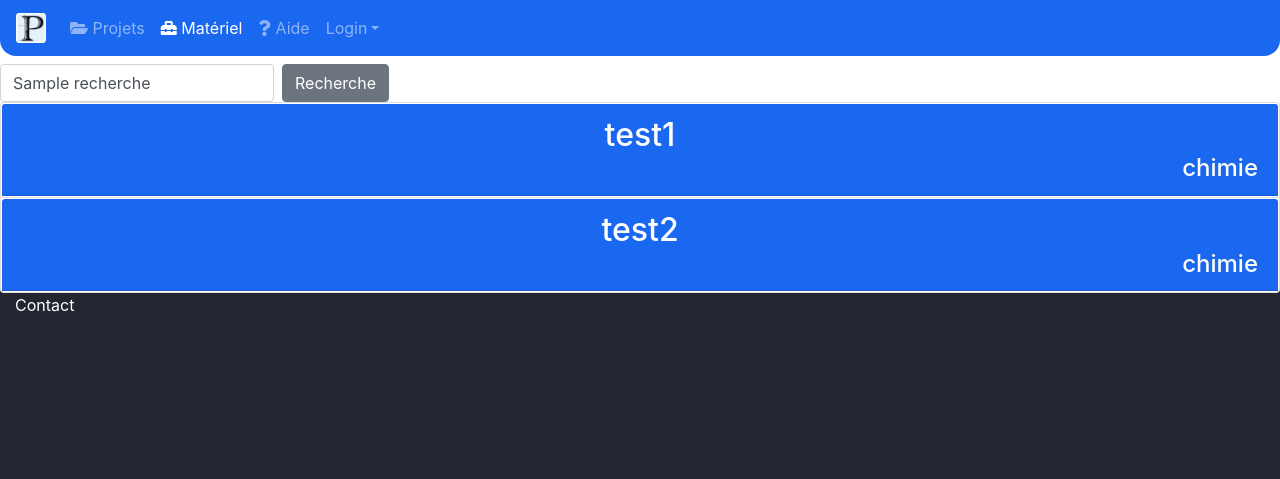
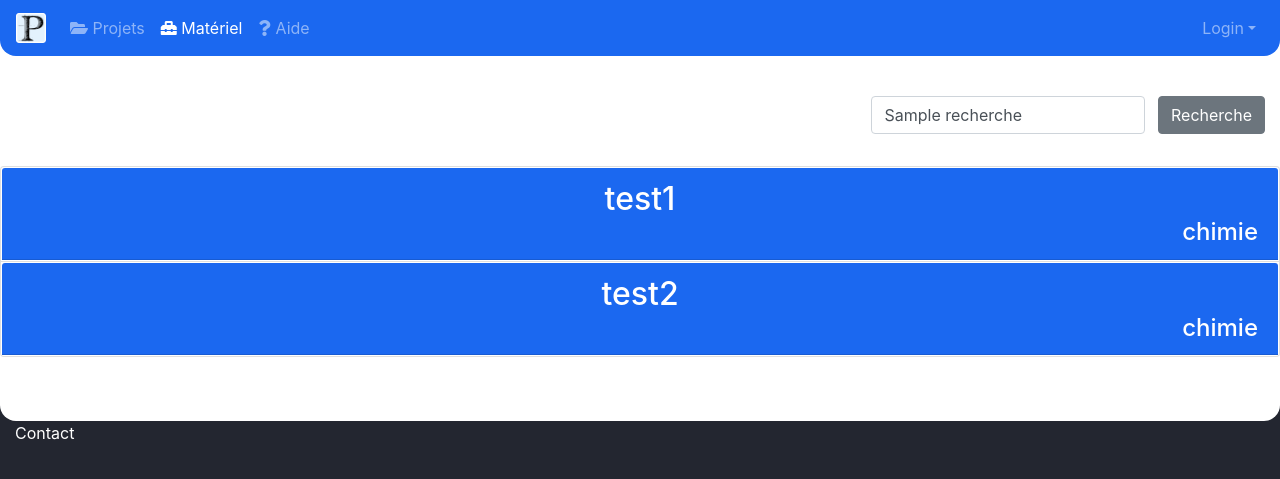
Before and after one commit to Dylan-Helin/Prepascience, a Django app: template templates/materiaux.html in a window 1280 px wide. Shown: the top 479 px of the page. Run offline with Django 3.2, Linux system fonts and the light colour scheme; data comes from the database, SQL or seed files in the repository; tables that the repository leaves empty hold one stand-in row (values such as "Sample post"); the template is opened without the code that fills it: values that come from a table or form of the project are taken from there, most other values are stand-ins (such as "Sample title", 1, 10 or a date in 2020); some libraries are stand-ins or nearby versions.

Commit message:
amélioration de la page de matériaux

```diff
--- a/templates/materiaux.html
+++ b/templates/materiaux.html
@@ -39,26 +39,29 @@
             <!--<li class="nav-item">
                 <a class="nav-link disabled" href="#" tabindex="-1" aria-disabled="true">Disabled</a>
             </li>-->
-            <li class="nav-item dropdown" style="alignment: right">
+            </ul>
+            <div align="right" class="navbar-nav">
                 <a class="nav-link dropdown-toggle" href="#" id="dropdown01" data-toggle="dropdown" aria-haspopup="true" aria-expanded="false"> Login</a>
                 <div class="dropdown-menu dropdown-menu-lg-right" aria-labelledby="dropdown01">
                     <a class="dropdown-item" href="#">Se connecter</a>
                     <a class="dropdown-item" href="#">Creer un compte</a>
                 </div>
-            </li>
+            </div>
 
-        </ul>
+
     </div>
 </nav>
 
-<main role="main"  style="padding-left: 0px;padding-right: 0px;padding-top: 4rem; background-color: #FFFFFF;border-bottom-left-radius: 1rem;border-bottom-right-radius: 1rem">
-<form class="form-inline" action="/materiel" method="GET">
-      <input class="form-control mr-sm-2" type="text" placeholder="Search" aria-label="Search" id="recherche" name="form" value="{{recherche}}">
+<main role="main"  style="padding-left: 0px;padding-right: 0px;padding-top: 4rem;padding-bottom: 4rem; background-color: #FFFFFF;border-bottom-left-radius: 1rem;border-bottom-right-radius: 1rem">
+    <div class="container-fluid" align="right">
+    <form class="form-inline"  action="/materiel" method="GET" style="display:block;margin-top: 2rem;margin-bottom: 2rem">
+      <input class="form-control mr-sm-2" type="text" placeholder="Recherche" aria-label="Recherche" id="recherche" name="form" value="{{recherche}}">
       <button class="btn btn-secondary my-2 my-sm-0" type="submit">Recherche</button>
     </form>
+    </div>
     <div class="accordion" id="listeMateriaux">
     {% if l == 0 %}
-        Aucun élément ne correspond à votre recherche
+        <div align="center">Aucun élément ne correspond à votre recherche</div>
     {% endif %}
     {% for i in mat %}
   <div class="card">
@@ -73,7 +76,7 @@
     </div>
   </button>
 
-    <div id="collapse{{i.id}}" class="collapse" aria-labelledby="heading{{i.id}}" data-parent="#listeMateriaux">
+    <div id="collapse{{i.id}}" class="collapse" aria-labelledby="heading{{i.id}}" data-parent="#listeMateriaux" style="background-color: #E3F2FD">
       <div class="card-body">
         {{ i.description }}
       </div>
@@ -81,6 +84,9 @@
   </div>
     {% endfor %}
 </div>
+{% if l < 10 %}
+    <div style="margin-bottom: 25rem"></div>
+{% endif %}
 </main>
 <div class="container-fluid">
     <p style="color: white">Contact</p>
```
